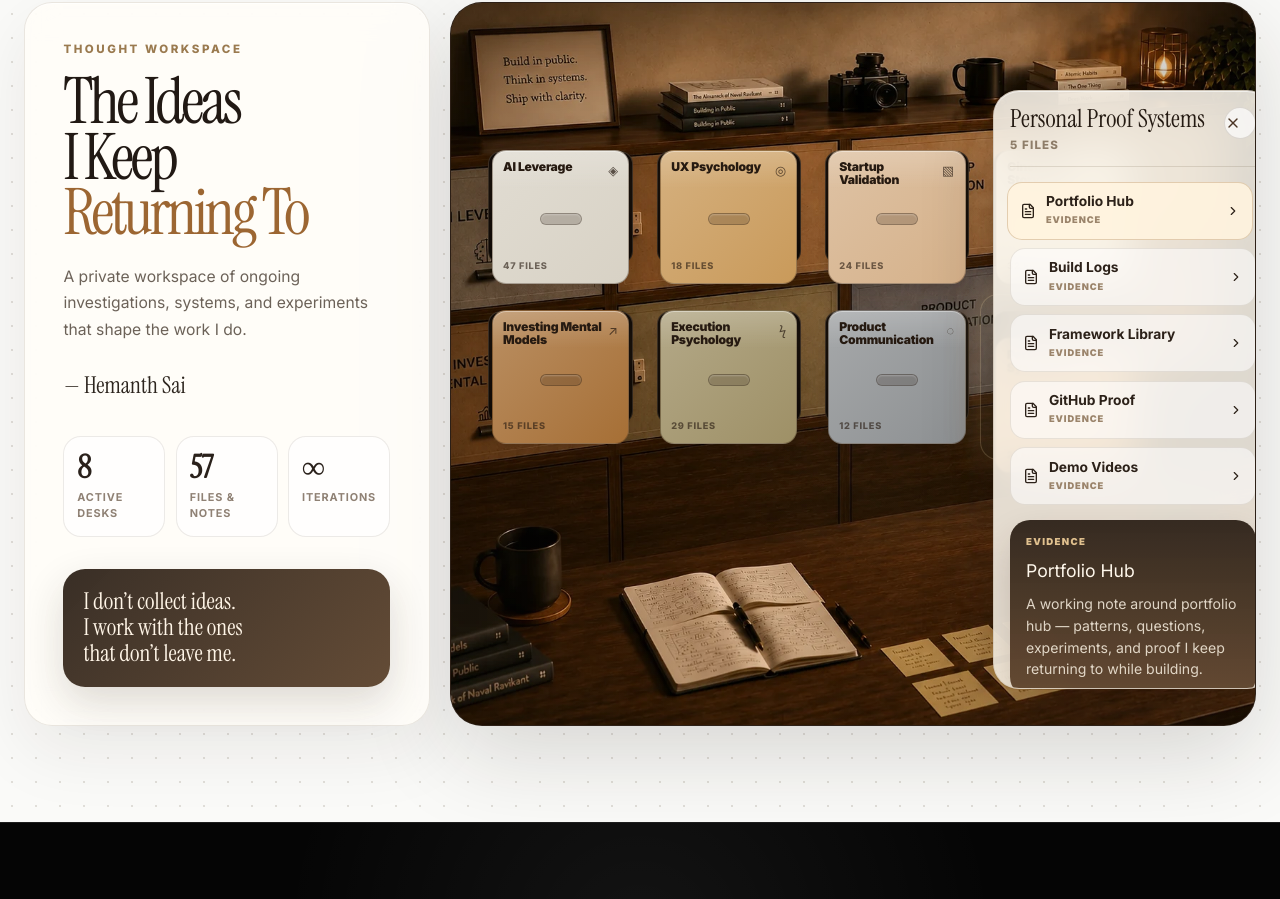
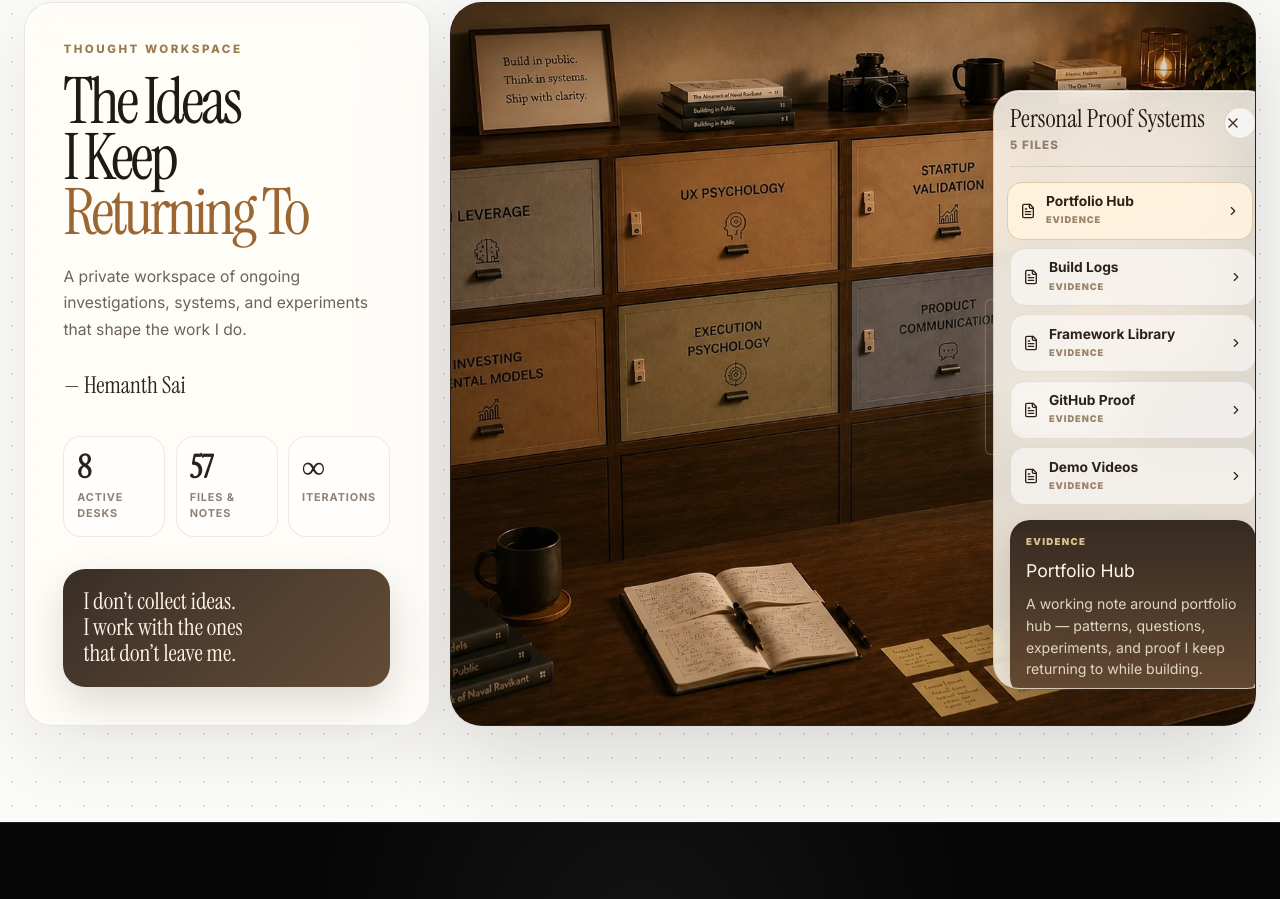
Before and after one commit to batmanvigilante7/hemanthsai, a React (Vite) app: page / in a window 1280 px wide. Shown: the part 4266-5165 px from the top of the page. Built offline with nearby package versions, Linux system fonts and the light colour scheme.

Commit message:
Align transparent hotspots exactly to image drawers and display abstract files on click

```diff
--- a/src/components/ThoughtWorkspace.css
+++ b/src/components/ThoughtWorkspace.css
@@ -180,8 +180,8 @@
 .tw-sim-drawer::before {
   content: "";
   position: absolute;
-  inset: -5px;
-  border-radius: 18px;
+  inset: 0px;
+  border-radius: 6px;
   background: transparent;
   border: 1px solid transparent;
   transition: all 0.24s ease;
@@ -191,9 +191,9 @@
 
 .tw-sim-drawer:hover::before,
 .tw-sim-drawer.is-open::before {
-  background: rgba(255, 221, 162, 0.08);
-  border: 1px solid rgba(255, 226, 174, 0.22);
-  box-shadow: 0 0 34px rgba(255, 205, 125, 0.25);
+  background: rgba(255, 221, 162, 0.06);
+  border: 1px solid rgba(255, 226, 174, 0.28);
+  box-shadow: 0 0 24px rgba(255, 205, 125, 0.22);
 }
 
 .tw-drawer-cavity {
@@ -203,9 +203,9 @@
   top: 8%;
   height: 72%;
   border-radius: 13px;
-  background: linear-gradient(180deg, rgba(36, 26, 19, 0.95), rgba(18, 12, 8, 0.98));
-  border: 1px solid rgba(255, 228, 184, 0.12);
-  box-shadow: inset 0 12px 24px rgba(0, 0, 0, 0.65);
+  background: transparent;
+  border: none;
+  box-shadow: none;
   overflow: hidden;
   z-index: 1;
   display: flex;
@@ -218,12 +218,12 @@
 .tw-paper-file {
   position: relative;
   display: block;
-  width: 20px;
-  height: 36px;
-  border-radius: 4px 4px 0 0;
+  width: 18px;
+  height: 32px;
+  border-radius: 3px 3px 0 0;
   background: linear-gradient(180deg, #fffcf0, #e6d3aa);
-  border: 1px solid rgba(86, 65, 42, 0.3);
-  box-shadow: 0 -2px 6px rgba(0, 0, 0, 0.18);
+  border: 1px solid rgba(86, 65, 42, 0.25);
+  box-shadow: 0 -2px 5px rgba(0, 0, 0, 0.15);
   font-size: 0px !important;
   color: transparent;
   cursor: pointer;
@@ -238,68 +238,13 @@
   border-color: #d97706;
 }
 
-.tw-drawer-front {
-  position: absolute;
-  inset: 7%;
-  border-radius: 14px;
-  background:
-    linear-gradient(180deg, rgba(255,255,255,0.18), transparent 28%),
-    linear-gradient(135deg, color-mix(in srgb, var(--drawer-color) 78%, #fff 22%), var(--drawer-color));
-  border: 1px solid rgba(57, 37, 21, 0.36);
-  box-shadow:
-    0 10px 24px rgba(26,15,8,0.22),
-    inset 0 1px 0 rgba(255,255,255,0.38);
-  z-index: 2;
-  display: grid;
-  grid-template-columns: 1fr auto;
-  grid-template-rows: 1fr auto;
-  gap: 0.3rem;
-  padding: 0.65rem;
-  color: #261a11;
-  transition: box-shadow 0.22s ease;
-}
-
-.tw-sim-drawer.is-open .tw-drawer-front {
-  box-shadow:
-    0 20px 42px rgba(18,10,4,0.35),
-    inset 0 1px 0 rgba(255,255,255,0.38);
-}
-
-.tw-drawer-title {
-  font-size: clamp(0.52rem, 0.95vw, 0.8rem);
-  font-weight: 900;
-  line-height: 1.05;
-  letter-spacing: -0.02em;
-  align-self: start;
-  max-width: 100%;
-}
-
-.tw-drawer-icon {
-  font-size: clamp(0.7rem, 1vw, 1rem);
-  opacity: 0.72;
-}
-
-.tw-drawer-handle {
-  position: absolute;
-  left: 50%;
-  top: 52%;
-  width: 42px;
-  height: 12px;
-  transform: translate(-50%, -50%);
-  border-radius: 99px;
-  background: rgba(43, 30, 20, 0.22);
-  border: 1px solid rgba(35, 22, 13, 0.25);
-  box-shadow: inset 0 1px 2px rgba(255,255,255,0.24);
-}
-
+/* Hide all visible drawer front elements to let the photo show through */
+.tw-drawer-front,
+.tw-drawer-title,
+.tw-drawer-icon,
+.tw-drawer-handle,
 .tw-drawer-count {
-  align-self: end;
-  justify-self: start;
-  font-size: clamp(0.42rem, 0.72vw, 0.6rem);
-  text-transform: uppercase;
-  letter-spacing: 0.08em;
-  font-weight: 800;
-  color: rgba(39, 26, 16, 0.62);
+  display: none !important;
 }
 
 .tw-file-panel {
```
